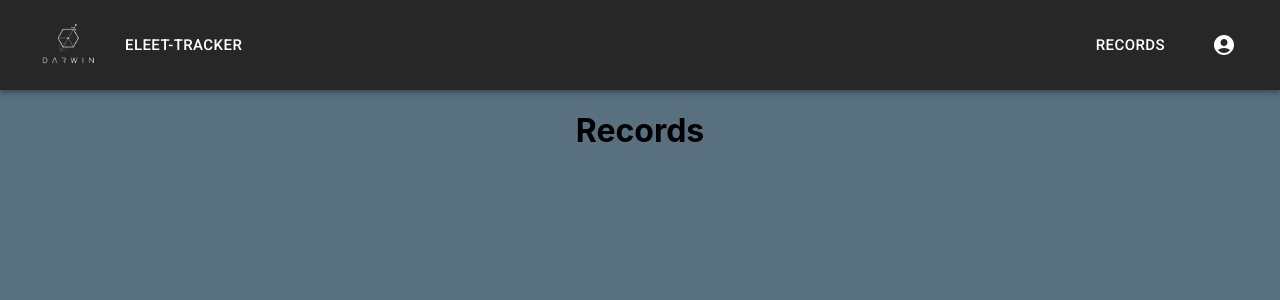
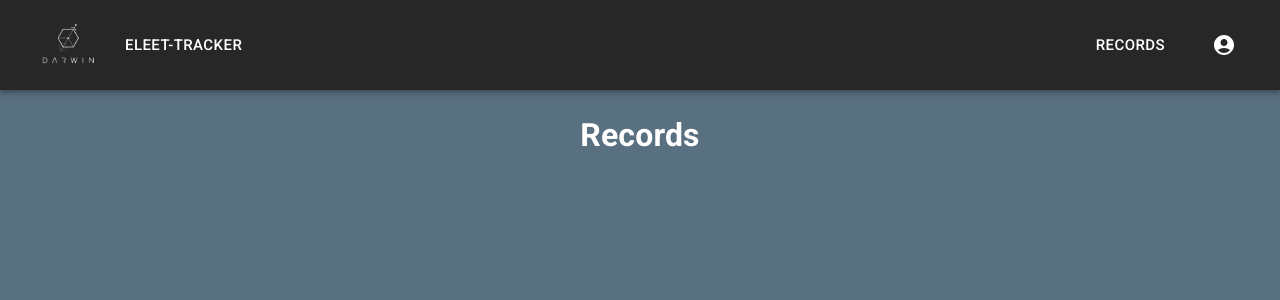
Before and after one commit to Chicago-Deep-Dish/darwin-elite-tracker, a React (Create React App) app: page /records in a window 1280 px wide. Shown: the top 300 px of the page. Built offline with nearby package versions, Linux system fonts and the light colour scheme.

Commit message:
more theme additions

```diff
--- a/src/App.js
+++ b/src/App.js
@@ -1,5 +1,6 @@
 import './styles/App.css';
 import { Routes, Route } from 'react-router-dom';
+import CssBaseline from '@mui/material/CssBaseline';
 import HomePage from './pages/Homepage';
 import RecordLibrary from './pages/RecordLibrary'
 import Theme from './Context/ThemeContext';
@@ -10,6 +11,7 @@ export default function App() {
   return (
     <div className="App">
       <Theme>
+        <CssBaseline>
         <GlobalContextProvider>
             <Layout>
               <Routes>
@@ -18,6 +20,7 @@ export default function App() {
               </Routes>
             </Layout>
         </GlobalContextProvider>
+        </CssBaseline>
       </Theme>
     </div>
   );
--- a/src/Context/ThemeContext.js
+++ b/src/Context/ThemeContext.js
@@ -3,13 +3,16 @@ import { ThemeProvider, createTheme } from '@mui/material/styles';
 const darkTheme = createTheme({
   palette: {
     mode: 'dark',
+    background: {
+      default: '#597081',
+    },
     primary: {
-      main: '#36494E'
+      main: '#36494E',
     },
     secondary: {
       main: '#141414',
       dark: '#000000',
-      blueish: '#597081'
+      blueish: '#597081',
     },
   },
 });
--- a/src/Layout.js
+++ b/src/Layout.js
@@ -4,9 +4,9 @@ import Box from '@mui/material/Box';
 
 export default function Layout({ children }) {
   return (
-    <Box sx={{ backgroundColor: 'secondary.blueish', height: '100vh', width: '100vw' }}>
+    <>
       <NavBar />
       {children}
-      </Box>
+    </>
   );
 }
```
